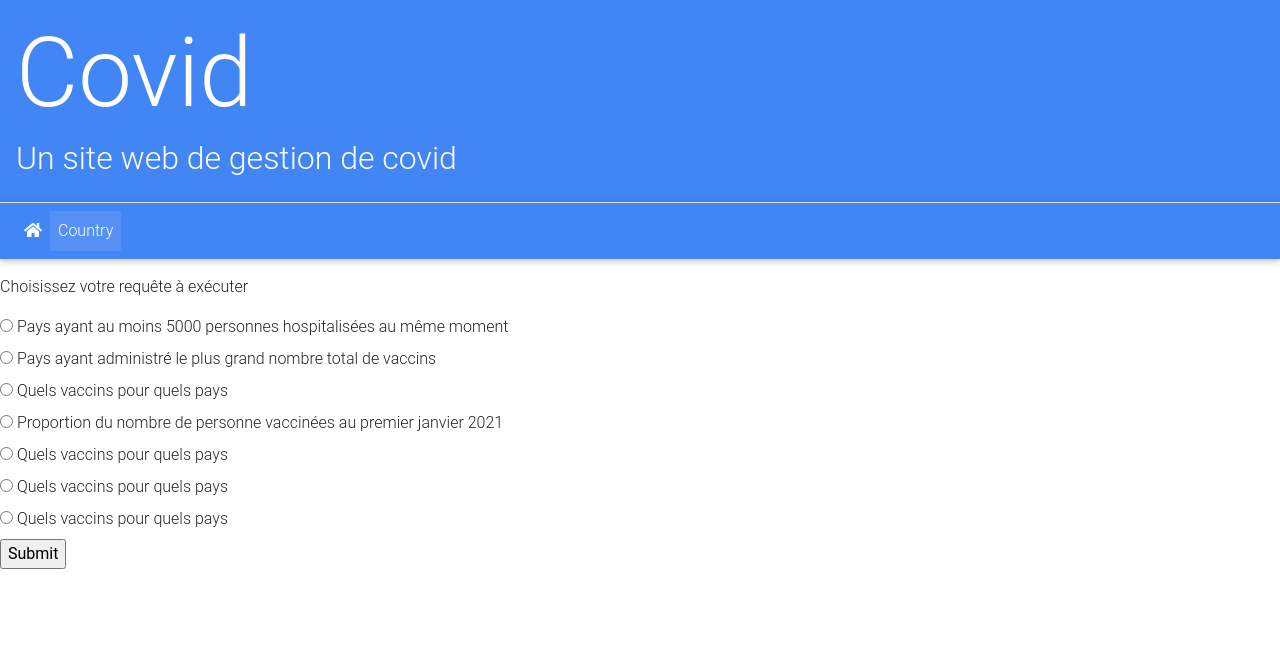
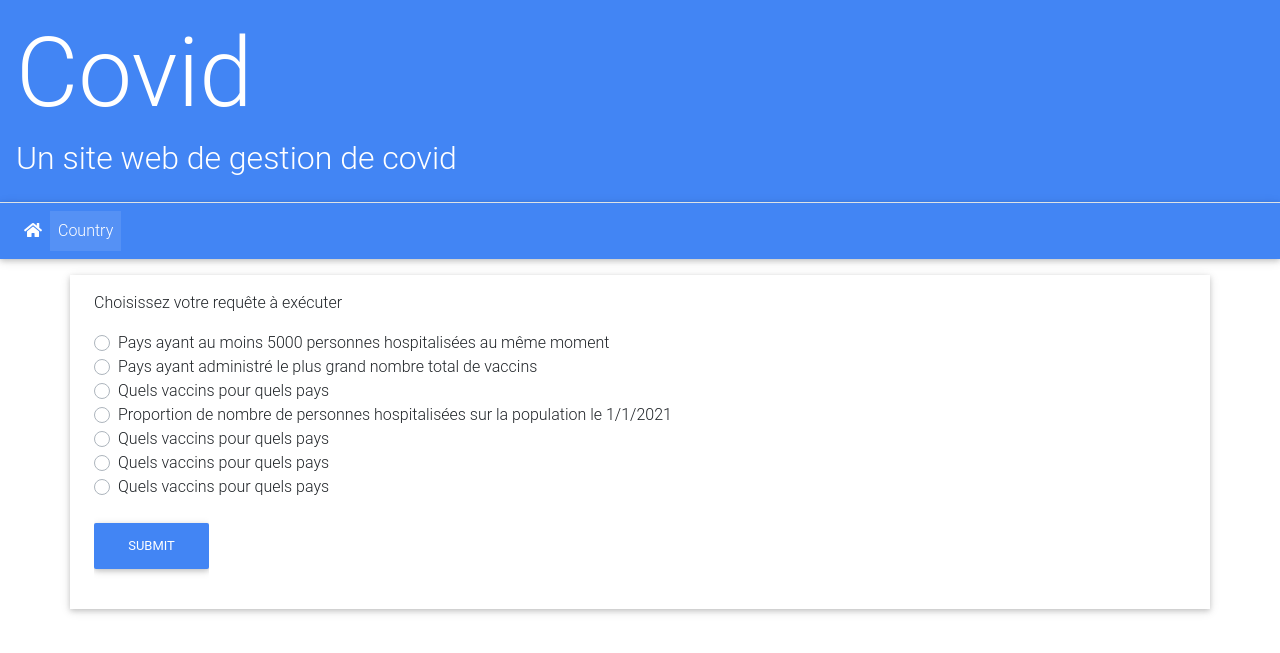
Before and after one commit to LoicULB/BDD_vaccination, a Django app: page /country/form_prepared_query in a window 1280 px wide. Shown: the top 653 px of the page. Run offline with Django 3.2, Linux system fonts and the light colour scheme; parts of the project's set-up code (start-up, migrations or seed data) failed here and were passed over; some libraries are stand-ins or nearby versions.

Commit message:
Correction query 4

```diff
--- a/country/templates/country/form_prepared_query.html
+++ b/country/templates/country/form_prepared_query.html
@@ -4,31 +4,40 @@
 
 
 {% block content %}
-
+<div class=" container shadow-textarea py-3 px-3 my-3 pl-4 z-depth-1">
 <form action="{% url "country:receive-form-prepared-query" %}" method="get">
   <p>Choisissez votre requête à exécuter</p>
-  <input type="radio" id="query1" name="query" value="SELECT distinct p.iso, p.nom FROM pays p join stats_journalieres sj ON p.iso = sj.iso_pays JOIN hospitalisations_stats hs on hs.id=sj.id WHERE hs.hosp_patiens>=5000;">
-  <label for="query1">Pays ayant au moins 5000 personnes hospitalisées au même moment</label><br>
+  <div class="custom-control custom-radio">
+    <input class="custom-control-input" type="radio" id="query1" name="query" value="SELECT distinct p.iso, p.nom FROM pays p join stats_journalieres sj ON p.iso = sj.iso_pays JOIN hospitalisations_stats hs on hs.id=sj.id WHERE hs.hosp_patiens>=5000;">
+    <label class="custom-control-label" for="query1">Pays ayant au moins 5000 personnes hospitalisées au même moment</label><br>
+  </div>
 
-  <input type="radio" id="query2" name="query" value="SELECT p.nom FROM pays p JOIN stats_journalieres sj ON p.iso = sj.iso_pays JOIN vaccinnations_stats vs on vs.id = sj.id GROUP BY p.nom HAVING MAX(sum(sj.vaccinations));">
-  <label for="query2">Pays ayant administré le plus grand nombre total de vaccins</label><br>
+  <div class="custom-control custom-radio">
+    <input class="custom-control-input" type="radio" id="query2" name="query" value="SELECT p.nom FROM pays p JOIN stats_journalieres sj ON p.iso = sj.iso_pays JOIN vaccinnations_stats vs on vs.id = sj.id GROUP BY p.nom HAVING MAX(sum(sj.vaccinations));">
+    <label class="custom-control-label" for="query2">Pays ayant administré le plus grand nombre total de vaccins</label><br>
+   </div>
+  <div class="custom-control custom-radio">
+   <input class="custom-control-input" type="radio" id="query3" name="query" value="SELECT distinct cv.nom_vaccin, p.iso, p.nom  FROM pays p JOIN campagne_vaccin cv on p.iso=cv.iso_pays GROUP BY cv.nom_vaccin, p.iso, p.nom;">
+   <label class="custom-control-label" for="query3">Quels vaccins pour quels pays</label><br>
+   </div>
+  <div class="custom-control custom-radio">
+    <input class="custom-control-input" type="radio" id="query4" name="query" value="SELECT p.iso , hs.hosp_patiens, p.population, (sum(hs.hosp_patiens)/p.population)*100 as pourcentage FROM pays p JOIN stats_journalieres sj ON p.iso = sj.iso_pays NATURAL JOIN  hospitalisations_stats hs  WHERE sj.date=$$01/01/2021$$  GROUP by p.iso, p.population, hs.hosp_patiens">
+   <label class="custom-control-label" for="query4">Proportion de nombre de personnes hospitalisées sur la population le 1/1/2021</label><br>
+   </div>
+  <div class="custom-control custom-radio">
+    <input class="custom-control-input" type="radio" id="query4" name="query" value="SELECT distinct cv.nom_vaccin, p.iso, p.nom  FROM pays p JOIN campagne_vaccin cv on p.iso=cv.iso_pays GROUP BY cv.nom_vaccin, p.iso, p.nom;">
+   <label class="custom-control-label" for="query4">Quels vaccins pour quels pays</label><br>
+   </div>
+  <div class="custom-control custom-radio">
+    <input class="custom-control-input" type="radio" id="query5" name="query" value="SELECT distinct cv.nom_vaccin, p.iso, p.nom  FROM pays p JOIN campagne_vaccin cv on p.iso=cv.iso_pays GROUP BY cv.nom_vaccin, p.iso, p.nom;">
+   <label class="custom-control-label" for="query5">Quels vaccins pour quels pays</label><br>
+    </div>
+   <div class="custom-control custom-radio">
+    <input class="custom-control-input" type="radio" id="query6" name="query" value="SELECT distinct cv.nom_vaccin, p.iso, p.nom  FROM pays p JOIN campagne_vaccin cv on p.iso=cv.iso_pays GROUP BY cv.nom_vaccin, p.iso, p.nom;">
+   <label class="custom-control-label" for="query6">Quels vaccins pour quels pays</label><br>
+   </div>
 
-   <input type="radio" id="query3" name="query" value="SELECT distinct cv.nom_vaccin, p.iso, p.nom  FROM pays p JOIN campagne_vaccin cv on p.iso=cv.iso_pays GROUP BY cv.nom_vaccin, p.iso, p.nom;">
-   <label for="query3">Quels vaccins pour quels pays</label><br>
-
-    <input type="radio" id="query4" name="query" value="SELECT (sum(vs.vaccinations)/p.population)*100 FROM pays p JOIN stats_journalieres sj ON p.iso = sj.iso_pays NATURAL JOIN vaccinnations_stats WHERE $sj.date=01/01/2021$">
-   <label for="query4">Proportion du nombre de personne vaccinées au premier janvier 2021</label><br>
-
-    <input type="radio" id="query4" name="query" value="SELECT distinct cv.nom_vaccin, p.iso, p.nom  FROM pays p JOIN campagne_vaccin cv on p.iso=cv.iso_pays GROUP BY cv.nom_vaccin, p.iso, p.nom;">
-   <label for="query4">Quels vaccins pour quels pays</label><br>
-
-    <input type="radio" id="query5" name="query" value="SELECT distinct cv.nom_vaccin, p.iso, p.nom  FROM pays p JOIN campagne_vaccin cv on p.iso=cv.iso_pays GROUP BY cv.nom_vaccin, p.iso, p.nom;">
-   <label for="query5">Quels vaccins pour quels pays</label><br>
-    <input type="radio" id="query6" name="query" value="SELECT distinct cv.nom_vaccin, p.iso, p.nom  FROM pays p JOIN campagne_vaccin cv on p.iso=cv.iso_pays GROUP BY cv.nom_vaccin, p.iso, p.nom;">
-   <label for="query6">Quels vaccins pour quels pays</label><br>
-
-
-    <input type="submit" value="Submit">
+    <input class="btn btn-primary my-4 btn-block"  type="submit" value="Submit">
 </form>
-
+</div>
 {% endblock content %}
--- a/country/templates/country/pays_list.html
+++ b/country/templates/country/pays_list.html
@@ -11,9 +11,7 @@
 <div class=" container shadow-textarea py-3 px-3 my-3 z-depth-1">
 {% if countrys%}
 
-{%for column in columns%}
-    {{column}}
-{% endfor %}
+
 
 <table id="country-table" class="table table-striped">
     <thead>
--- a/country/views.py
+++ b/country/views.py
@@ -33,7 +33,7 @@ class QueryView(TemplateView):
 class CountryListView(QueryView):
 
     template_name= "country/pays_list.html"
-    query = "SELECT distinct nom_vaccin FROM campagne_vaccin;"
+    query = "SELECT * FROM pays;"
     query_context_name= "countrys"
 
 
--- a/static/ressources/sql_file_reader/create_tables.sql
+++ b/static/ressources/sql_file_reader/create_tables.sql
@@ -70,8 +70,9 @@ CREATE TABLE Stats_Journalieres (
 
 CREATE TABLE Vaccinnations_stats (
 	id INT NOT NULL CONSTRAINT idvaccination_fk REFERENCES Stats_Journalieres(id),
+	test BIGINT,
 	vaccinations BIGINT,
-	test BIGINT,
+
 	CONSTRAINT Vaccinnations_pk PRIMARY KEY(id)
 );
 
```
